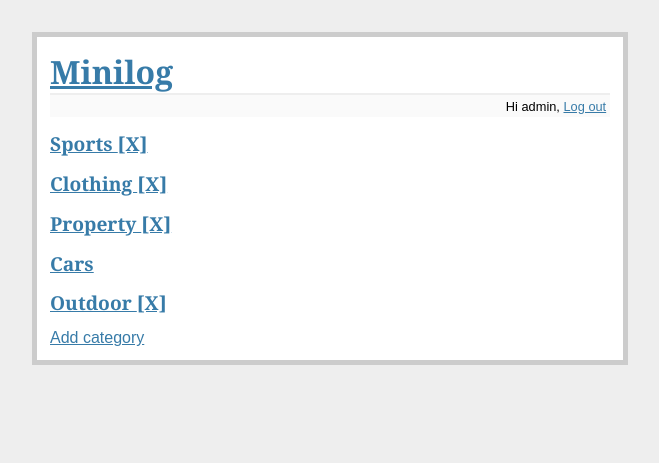
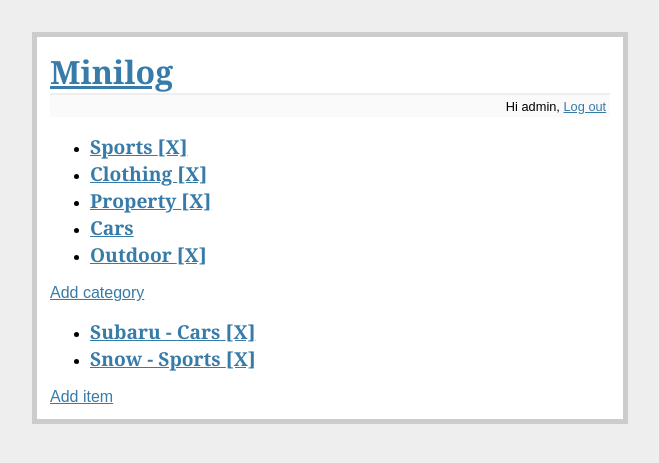
Before and after one commit to felipeskroski-zz/minilog, a Flask app: page / in a window 1280 px wide. Shown: the top 463 px of the page, without its empty margins (310-969 px from the left). Run offline with Flask 2, Linux system fonts and the light colour scheme; a user stored in the database is signed in; data comes from the database, SQL or seed files in the repository.

Commit message:
added latest items + tidy up templates

```diff
--- a/minilog/minilog.py
+++ b/minilog/minilog.py
@@ -88,6 +88,8 @@ class Item(db.Model):
 
     def is_author(self):
         """Check if current user is this item's author"""
+        if not current_user():
+            return False
         return self.author_id == current_user().id
 
     def get_category(self):
@@ -121,6 +123,8 @@ class Category(db.Model):
         return Category.query.filter_by(name=c_name).first()
 
     def is_author(self):
+        if not current_user():
+            return False
         return self.author_id == current_user().id
 
     def get_items(self):
@@ -231,9 +235,10 @@ class ItemForm(Form):
 @app.route('/')
 def show_categories():
     categories = Category.query.all()
+    items = Item.query.limit(10).all()
     u = current_user()
     return render_template(
-        'show_categories.html', categories=categories, user=u)
+        'categories.html', categories=categories, user=u, items=items)
 
 
 @app.route('/category/new', methods=['POST', 'GET'])
@@ -249,7 +254,7 @@ def add_category():
         flash('New category was successfully posted')
         return redirect(url_for('show_categories'))
     else:
-        return render_template('new_category.html', form=form)
+        return render_template('category_new.html', form=form)
 
 
 
@@ -272,8 +277,7 @@ def delete_category(cat_id):
 def show_items(c_name):
     c = Category.by_name(c_name)
     u = current_user()
-    return render_template(
-        'category.html', category=c, user=u)
+    return render_template('category.html', category=c, user=u)
 
 
 @app.route('/<c_name>/item/new', methods=['GET', 'POST'])
@@ -292,7 +296,7 @@ def add_item(c_name):
         flash('Item created successfully')
         return render_template('category.html', category=c, user=u)
     else:
-        return render_template('new_item.html', form=form, user=u)
+        return render_template('item_new.html', form=form, user=u)
 
 
 @app.route('/item/delete/<int:item_id>')
@@ -315,7 +319,7 @@ def delete_item(item_id):
 def show_item(c_name, item_name):
     item = Item.by_name(item_name)
     return render_template(
-        'show_item.html', c_name=c_name, item=item)
+        'item.html', c_name=c_name, item=item)
 
 
 @app.route('/signup', methods=['GET', 'POST'])
--- /dev/null
+++ b/minilog/templates/categories.html
@@ -0,0 +1,49 @@
+{% extends "layout.html" %}
+{% block body %}
+  <ul class="categories">
+  {% if categories %}
+    {% for c in categories %}
+      <li>
+        <h2>
+          <a href="{{url_for('show_items', c_name=c.name)}}">
+            {{ c.name }}
+          </a>
+          {% if c.author_id == user.id %}
+          <a href="{{url_for('delete_category', cat_id=c.id)}}">[X]</a>
+          {% endif %}
+        </h2>
+      </li>
+    {% endfor %}
+  {% else %}
+    <li><em>Unbelievable.  No categories here so far</em></li>
+  {% endif %}
+  </ul>
+  {% if user %}
+    <a href="{{ url_for('add_category') }}">Add category</a>
+  {% endif %}
+
+  <ul class="items">
+  {% if items %}
+    {% for i in items %}
+      <li>
+        <h2>
+          {% set c_name = i.get_category().name %}
+          <a href="{{url_for('show_item', c_name=c_name, item_name=i.name)}}">
+            {{ i.name }} - {{ c_name }}
+          </a>
+          {% if i.author_id == user.id %}
+            <a href="{{url_for('delete_item', item_id=i.id)}}">[X]</a>
+          {% endif %}
+        </h2>
+      </li>
+    {% endfor %}
+  {% else %}
+    <li><em>Unbelievable.  No categories here so far</em></li>
+  {% endif %}
+  </ul>
+  {% if user %}
+    <a href="{{ url_for('add_item') }}">Add item</a>
+  {% endif %}
+
+
+{% endblock %}
--- a/minilog/templates/category.html
+++ b/minilog/templates/category.html
@@ -2,6 +2,7 @@
 {% block body %}
   <h3>{{category.name}}</h3>
   <ul class=entries>
+  {% if category.get_items()%}
     {% for i in category.get_items() %}
       <li>
         <h2>
@@ -13,9 +14,10 @@
           {% endif %}
         </h2>
       </li>
+    {% endfor %}
   {% else %}
     <li><em>Unbelievable.  No items here so far</em></li>
-  {% endfor %}
+  {% endif %}
   </ul>
   {% if user %}
     <a href="{{url_for('add_item', c_name=category.name)}}">Add item</a>
--- a/minilog/templates/show_categories.html
+++ /dev/null
@@ -1,22 +0,0 @@
-{% extends "layout.html" %}
-{% block body %}
-  <ul class=entries>
-  {% for c in categories %}
-    <li>
-      <h2>
-        <a href="{{url_for('show_items', c_name=c.name)}}">
-          {{ c.name }}
-        </a>
-        {% if c.author_id == user.id %}
-        <a href="{{url_for('delete_category', cat_id=c.id)}}">[X]</a>
-        {% endif %}
-      </h2>
-    </li>
-  {% else %}
-    <li><em>Unbelievable.  No categories here so far</em></li>
-  {% endfor %}
-  </ul>
-  {% if user %}
-    <a href="{{ url_for('add_category') }}">Add category</a>
-  {% endif %}
-{% endblock %}
```
Also changed, not shown: minilog/templates/category_new.html (renamed from minilog/templates/new_category.html), minilog/templates/item.html (renamed from minilog/templates/show_item.html), minilog/templates/item_new.html (renamed from minilog/templates/new_item.html), 1 other file. Lines whose indentation alone changed are shown as unchanged.
